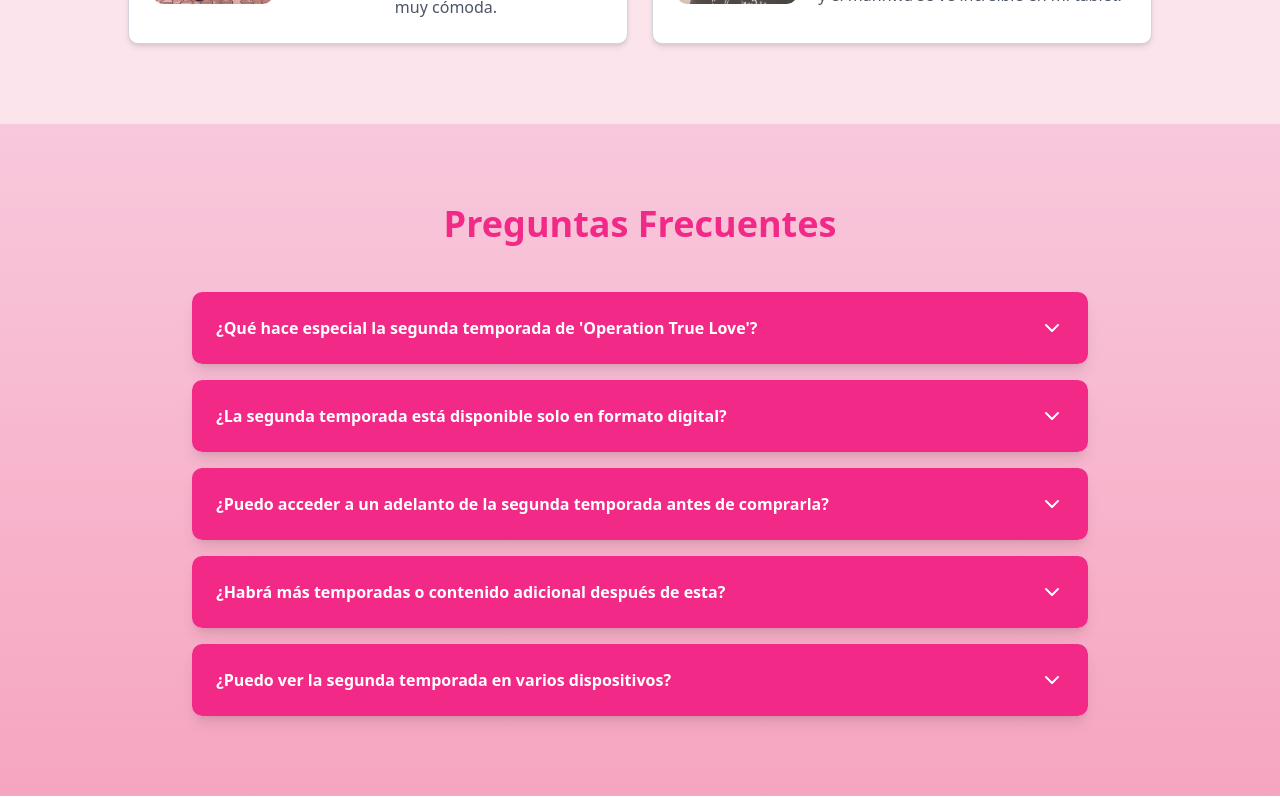
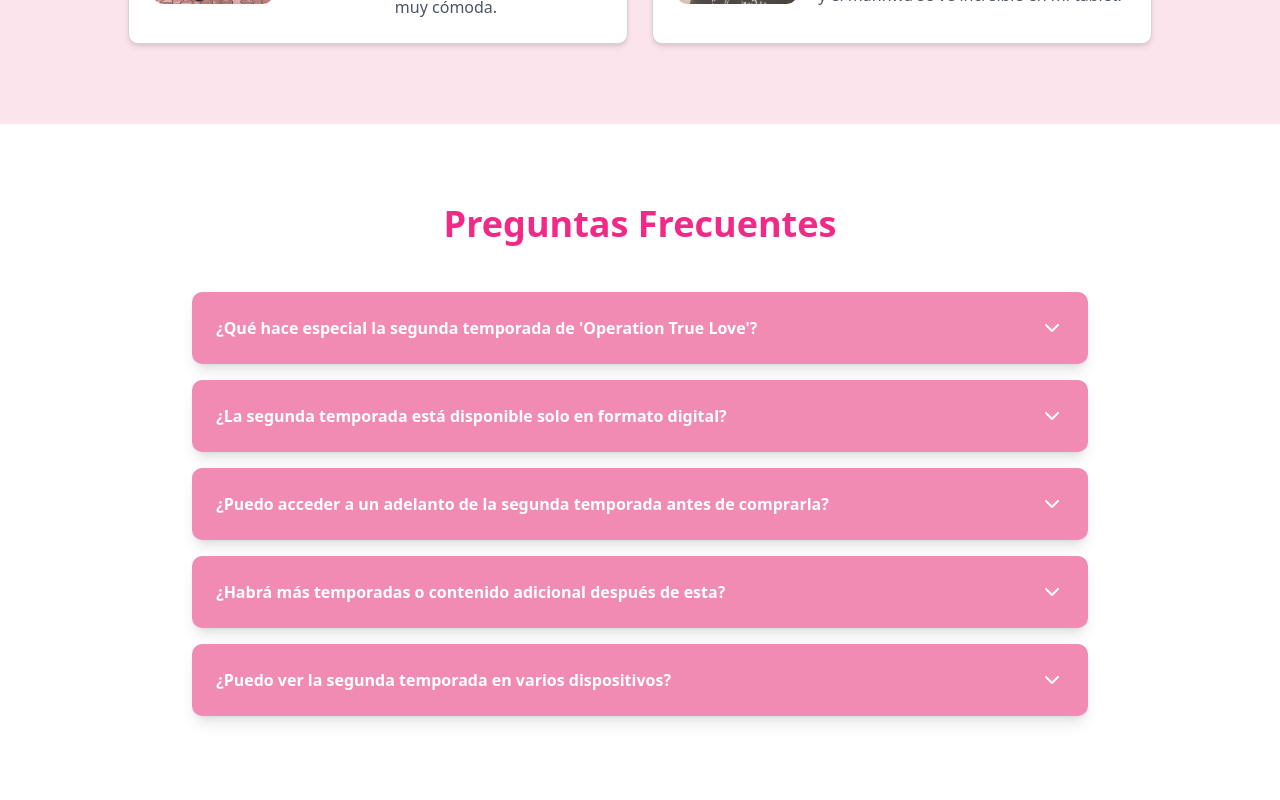
Before and after one commit to AlexsandraRoldan/My-landing, a Next.js app: page / in a window 1280 px wide. Shown: the part 4100-4900 px from the top of the page. Built offline with nearby package versions, Linux system fonts and the light colour scheme.

Commit message:
refactor: modificar fondo y colores en la sección de FAQ

```diff
--- a/src/app/page.tsx
+++ b/src/app/page.tsx
@@ -368,7 +368,7 @@ export default function LandingPage() {
         </div>
       </section>
 
-      <section id="faq" className="py-20 px-6 bg-gradient-to-b from-[#f8c8dc] to-[#f6a5c0] text-gray-800">
+      <section id="faq" className="py-20 px-6 bg-white text-gray-800">
   <div className="max-w-4xl mx-auto text-center">
     <h2 className="text-4xl font-bold text-[#F22987] mb-12">Preguntas Frecuentes</h2>
 
@@ -377,7 +377,7 @@ export default function LandingPage() {
         <div key={faq.id} className="bg-white rounded-lg shadow-lg">
           <button
             onClick={() => toggleFAQ(faq.id)}
-                  className="w-full text-left flex justify-between items-center p-6 bg-[#F22987] text-white font-semibold rounded-lg"
+            className="w-full text-left flex justify-between items-center p-6 bg-[#f28bb3] text-white font-semibold rounded-lg"
           >
             <span>{faq.question}</span>
             {openIndex === faq.id ? (
@@ -404,6 +404,8 @@ export default function LandingPage() {
     </div>
   </div>
 </section>
+
+
       <footer className="bg-gray-900 text-white py-12 mt-12">
       <div className="container mx-auto px-6 md:px-12">
         <div className="grid grid-cols-1 sm:grid-cols-2 lg:grid-cols-4 gap-8">
```
Lines whose indentation alone changed are shown as unchanged.
